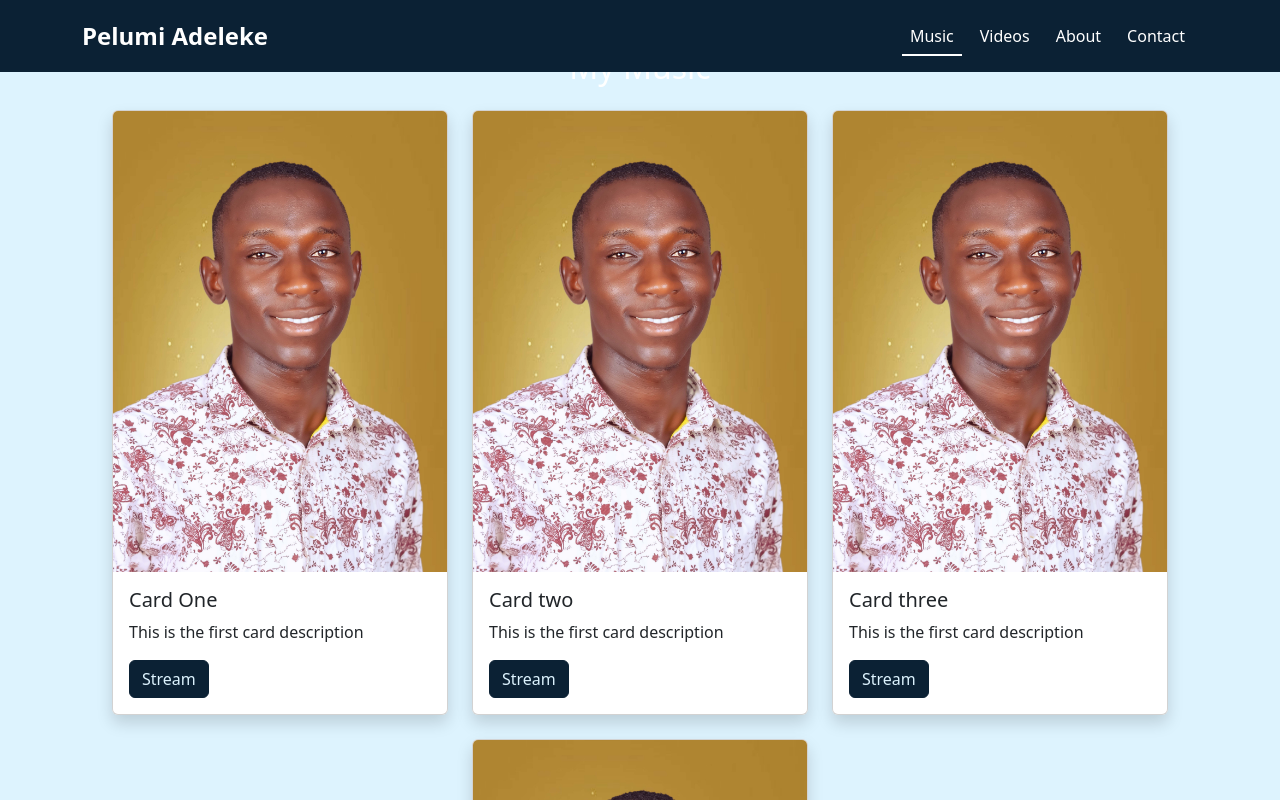
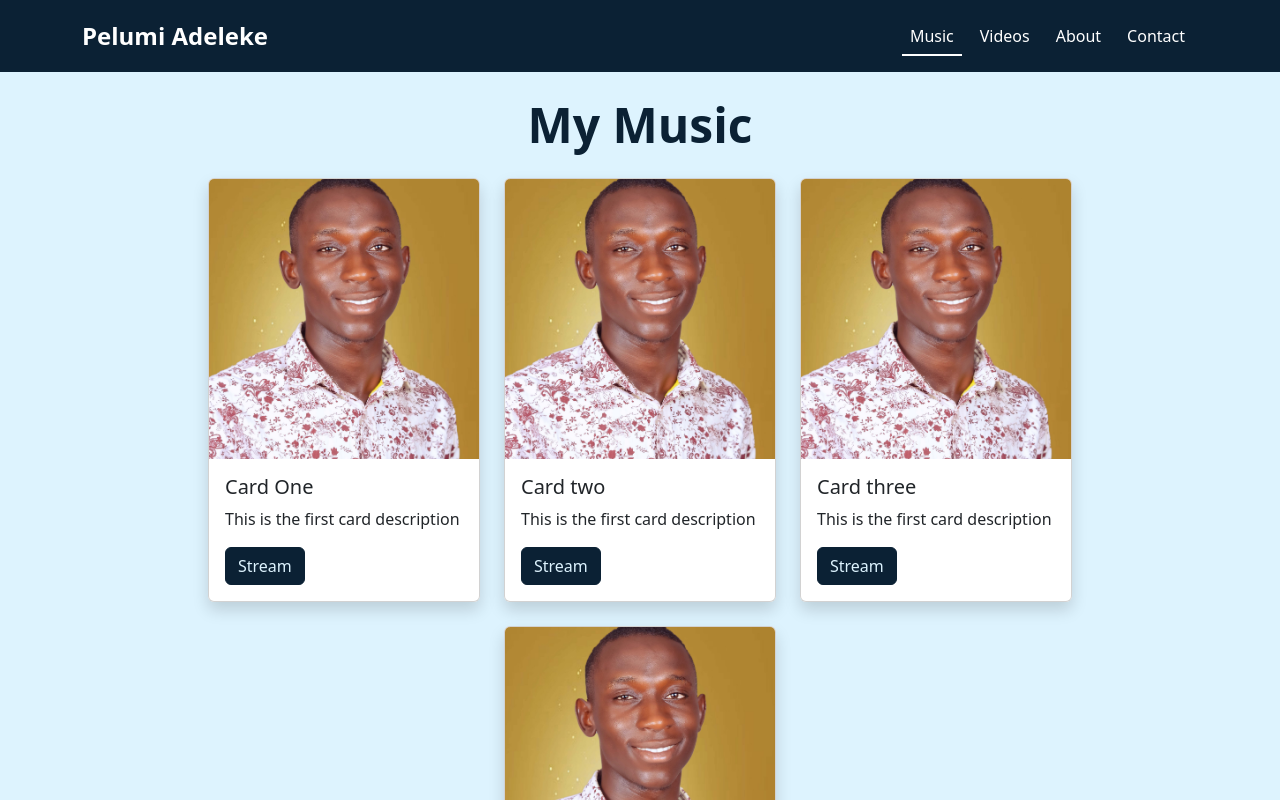
Before and after one commit to Olayinka-2/pelumi-music, a React (Vite) app: page /music in a window 1280 px wide. Shown: the top 800 px of the page. Built offline with nearby package versions, Linux system fonts and the light colour scheme.

Commit message:
fix: adjust padding

```diff
--- a/src/components/Card.tsx
+++ b/src/components/Card.tsx
@@ -6,7 +6,8 @@ const Card:React.FC<{cardItems: CardItem}> = ({cardItems}) => {
   return (
     <>
       <div className="card small-img">
-                    <img src={imageMap[cardItems.image]} className="card-img-top" alt="..." />
+                    <img src={imageMap[cardItems.image]} className="card-img-top" alt="..."
+                      style={{ maxHeight: "280px", objectFit: "cover" }}/>
                     <div className="card-body">
                       <h5 className="card-title">{cardItems.title}</h5>
                       <p className="card-text">{cardItems.description}</p>
--- a/src/components/HeroSection.tsx
+++ b/src/components/HeroSection.tsx
@@ -3,7 +3,7 @@ import myImage from "../asset/musicImages/profile.jpg"
 const HeroSection:React.FC = () => {
   return (
     <>
-      <div className="container-md p-5 pb-0">
+      <div className="container-md pX-5 pb-0">
       <div className="row justify-content-center align-item-center">
         <div className="col-md-6 text-center d-none d-md-block">
           <img  src={myImage} alt="profile image" className="img-fluid img-height" />
--- a/src/components/Layout.tsx
+++ b/src/components/Layout.tsx
@@ -10,7 +10,7 @@ const NavBar:React.FC = () => {
   return (
     <>
         <ScrollToTop />
-      <nav className="navbar navbar-expand-md fixed-top custom-navbar bg-text-dark py-3">
+      <nav className="navbar navbar-expand-md sticky-top custom-navbar bg-text-dark py-3">
         <div className="container-md">
         <NavLink to="/" className="text-white nav-link fw-bold fs-4">
           Pelumi Adeleke
--- a/src/index.css
+++ b/src/index.css
@@ -17,7 +17,7 @@
 
 header {
   background: var(--body-bg);
-  padding-top: 60px;
+  padding: 30px 0;
 }
 
 main {
@@ -32,9 +32,9 @@ img {
 
 
 
-.img-height {
+/* .img-height {
   height: 100%;
-}
+} */
 
 .custom-navbar {
   background-color: transparent;
@@ -89,9 +89,17 @@ footer a:hover {
   transform: scale(1.2);
 }
 
+.play-icon {
+  cursor: pointer;
+}
+
+.play-icon:active {
+  scale: 1.1;
+}
+
 @media screen and (min-width: 768px) {
   .small-img {
-    width: 21rem;
+    width: 17rem;
   }
 }
 
@@ -123,13 +131,7 @@ footer a:hover {
   }
 }
 
-.play-icon {
-  cursor: pointer;
-}
 
-.play-icon:active {
-  scale: 1.1;
-}
 
 /* body
   background-color: var(--bg);
--- a/src/pages/MusicPage.tsx
+++ b/src/pages/MusicPage.tsx
@@ -4,9 +4,9 @@ import Card from "../components/Card";
 const MusicPage: React.FC = () => {
   return (
     <div className="main-container">
-      <div className="bg-accent-bg py-5">
+      <div className="bg-accent-bg py-4">
         <div className="container">
-          <h2 className="text-center text-white mb-4">My Music</h2>
+          <h2 className="text-center text-text-dark mb-4 display-5 fw-semibold">My Music</h2>
           <div className="d-flex flex-wrap justify-content-center gap-4">
             {musicData.map((cardItem) => (
               <div key={cardItem.id} className="shadow bg-body rounded">
--- a/src/pages/VideoPage.tsx
+++ b/src/pages/VideoPage.tsx
@@ -29,7 +29,7 @@ const VideoPage:React.FC = () => {
   return (
     <>
     <section>
-    <p className="displlay-1 fw-bold text-text-dark">Videos</p>
+    <p className="display-5 fw-bold text-center text-text-dark">Videos</p>
     <div className="d-flex flex-wrap justify-content-center gap-4">
     {
       videoData.map((video) => (
```
